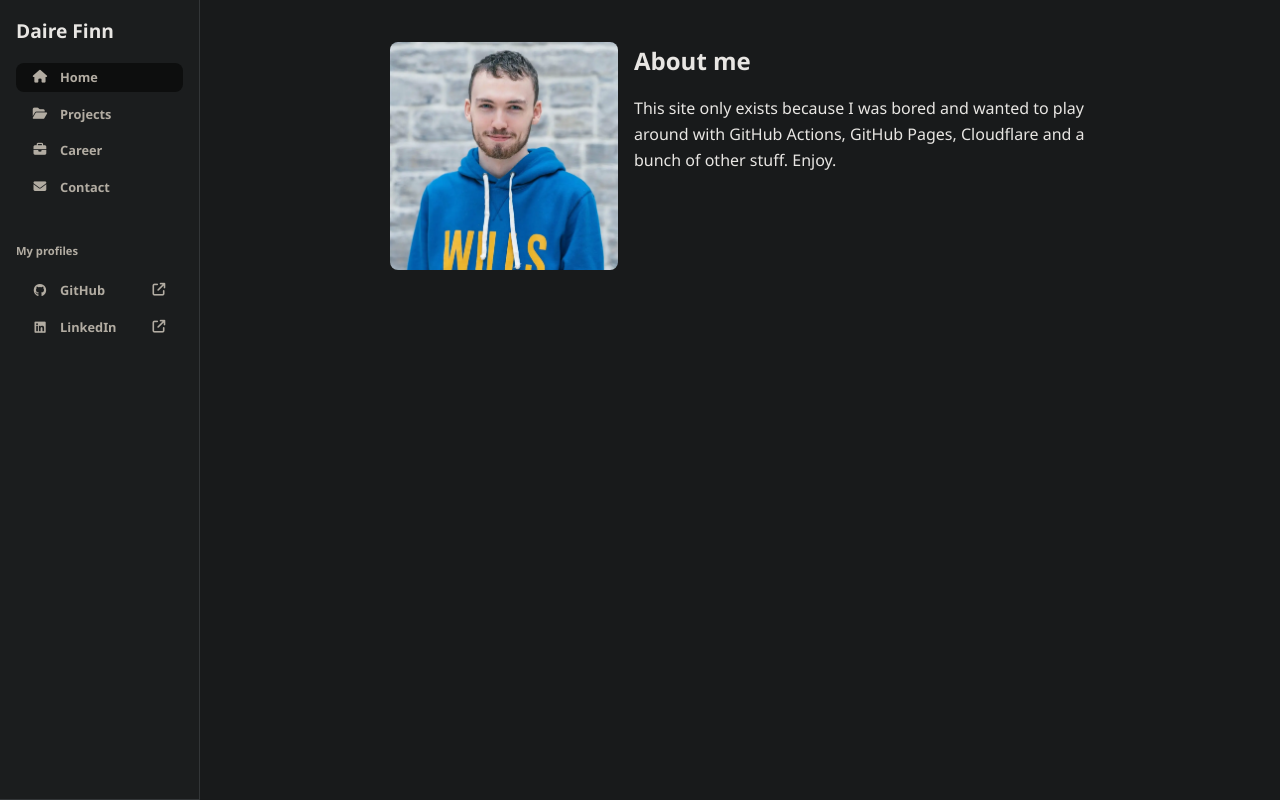
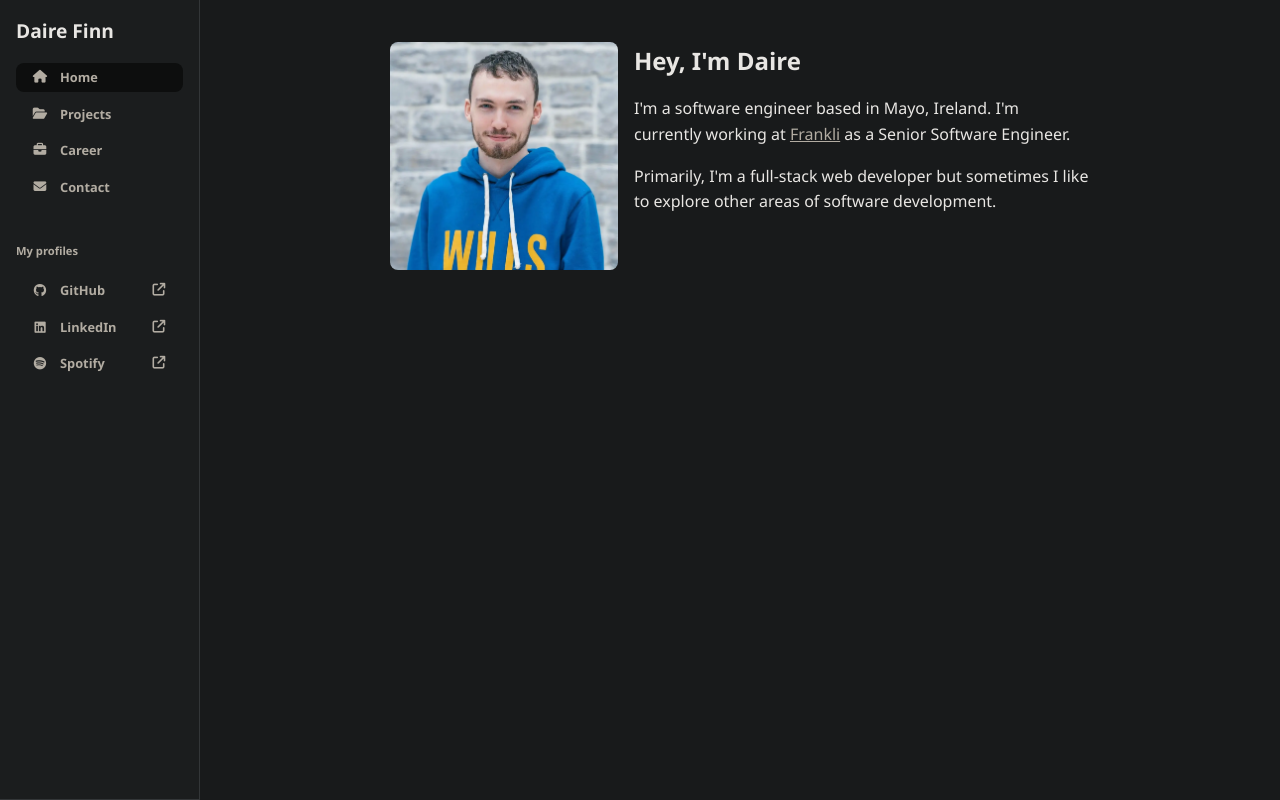
Before and after one commit to dairefinn/dairefinn.github.io, an Angular app: page /home in a window 1280 px wide. Built offline with nearby package versions, Linux system fonts and the light colour scheme.

Commit message:
Sidebar components and homepage intro

```diff
--- /dev/null
+++ b/src/app/components/sidebar-link/sidebar-link.component.html
@@ -0,0 +1,22 @@
+@if (sidebarItem) {
+    <li>
+        @if (sidebarItem.isExternal) {
+            <a [href]="sidebarItem.route" target="_blank">
+                <ng-container *ngTemplateOutlet="linkInnerContent"></ng-container>
+            </a>
+        }
+        @else {
+            <a [routerLink]="sidebarItem.route" routerLinkActive="active">
+                <ng-container *ngTemplateOutlet="linkInnerContent"></ng-container>
+            </a>
+        }
+
+        <ng-template #linkInnerContent>
+            <span [ngClass]="sidebarItem.icon"></span>
+            <span class="navigation-link-title">{{ sidebarItem.title }}</span>
+            @if (sidebarItem.isExternal) {
+                <span class="fa fa-fw fa-arrow-up-right-from-square"></span>
+            }
+        </ng-template>
+    </li>
+}
--- /dev/null
+++ b/src/app/components/sidebar-link/sidebar-link.component.scss
@@ -0,0 +1,31 @@
+@use 'theme';
+
+li {
+    list-style-type: none;
+    margin-bottom: 8px;
+    cursor: pointer;
+
+    a {
+        font-size: .8rem;
+        padding: 8px 16px;
+        border-radius: 8px;
+        text-decoration: none;
+        font-weight: 600;
+        display: grid;
+        grid-template-columns: auto 1fr auto;
+        gap: .75rem;
+        align-items: center;
+
+        &:hover {
+            background-color: theme.$gray-300;
+        }
+
+        &.active {
+            background-color: theme.$gray-600;
+        }
+
+        & > .navigation-link-title {
+            line-height: .8rem;
+        }
+    }
+}
--- a/src/app/components/sidebar/sidebar.component.html
+++ b/src/app/components/sidebar/sidebar.component.html
@@ -6,12 +6,7 @@
     <div class="area-navigation">
         <ul class="area-internal-links">
             @for (sidebarItem of internalLinks; track sidebarItem) {
-                <li>
-                    <a [routerLink]="sidebarItem.route" routerLinkActive="active">
-                        <span [ngClass]="sidebarItem.icon"></span>
-                        <span class="navigation-link-title">{{ sidebarItem.title }}</span>
-                    </a>
-                </li>
+                <app-sidebar-link [sidebarItem]="sidebarItem"></app-sidebar-link>
             }
         </ul>
 
@@ -19,15 +14,7 @@
 
         <ul class="area-external-links">
             @for (sidebarItem of externalLinks; track sidebarItem) {
-                <li>
-                    <a [href]="sidebarItem.route" target="_blank">
-                        <span [ngClass]="sidebarItem.icon"></span>
-                        <span class="navigation-link-title">{{ sidebarItem.title }}</span>
-                        @if (sidebarItem.isExternal) {
-                            <span class="fa fa-fw fa-arrow-up-right-from-square"></span>
-                        }
-                    </a>
-                </li>
+                <app-sidebar-link [sidebarItem]="sidebarItem"></app-sidebar-link>
             }
         </ul>
     </div>
--- a/src/app/components/sidebar/sidebar.component.scss
+++ b/src/app/components/sidebar/sidebar.component.scss
@@ -34,43 +34,7 @@
         margin: 0;
         padding: 0;
         flex-wrap: wrap;
-
-        li {
-            list-style-type: none;
-            margin-bottom: 8px;
-            cursor: pointer;
-
-            a {
-                font-size: .8rem;
-                padding: 8px 16px;
-                border-radius: 8px;
-                text-decoration: none;
-                font-weight: 600;
-                display: grid;
-                grid-template-columns: auto 1fr auto;
-                gap: .75rem;
-                align-items: center;
-
-                &:hover {
-                    background-color: theme.$gray-300;
-                }
-
-                &.active {
-                    background-color: theme.$gray-600;
-                }
-
-                & > .navigation-link-title {
-                    line-height: .8rem;
-                }
-            }
-        }
-
-        &.area-external-links {
-            li {
-                a {
-                }
-            }
-        }
+        user-select: none;
     }
 
     @include breakpoints.md {
--- a/src/app/components/sidebar/sidebar.component.ts
+++ b/src/app/components/sidebar/sidebar.component.ts
@@ -1,20 +1,13 @@
 import { CommonModule } from '@angular/common';
 import { Component } from '@angular/core';
-import { RouterModule } from '@angular/router';
-
-interface SidebarLinkItem {
-  title: string;
-  icon: string;
-  route: string;
-  isExternal?: boolean;
-}
+import { SidebarLinkComponent, SidebarLinkItem } from '../sidebar-link/sidebar-link.component';
 
 @Component({
   selector: 'app-sidebar',
   standalone: true,
   imports: [
-    RouterModule,
-    CommonModule
+    CommonModule,
+    SidebarLinkComponent
   ],
   templateUrl: './sidebar.component.html',
   styleUrl: './sidebar.component.scss'
@@ -32,6 +25,12 @@ export class SidebarComponent {
       title: 'LinkedIn',
       icon: 'fa-brands fa-fw fa-linkedin',
       route: 'https://www.linkedin.com/in/daire-finn-44b883263/',
+      isExternal: true
+    },
+    {
+      title: 'Spotify',
+      icon: 'fa-brands fa-fw fa-spotify',
+      route: 'https://open.spotify.com/user/dman355/',
       isExternal: true
     }
   ];
--- a/src/app/pages/homepage/homepage.component.html
+++ b/src/app/pages/homepage/homepage.component.html
@@ -3,9 +3,12 @@
     <img src="assets/images/headshot.webp" alt="Headshot of me" class="img-rounded headshot" />
 
     <div class="main-description">
-      <h1>About me</h1>
+      <h1>Hey, I'm Daire</h1>
       <p>
-        This site only exists because I was bored and wanted to play around with GitHub Actions, GitHub Pages, Cloudflare and a bunch of other stuff. Enjoy.
+        I'm a software engineer based in Mayo, Ireland. I'm currently working at <a href="https://www.getfrankli.com" target="_blank">Frankli</a> as a Senior Software Engineer.
+      </p>
+      <p>
+        Primarily, I'm a full-stack web developer but sometimes I like to explore other areas of software development.
       </p>
     </div>
   </div>
```
Also changed, not shown: src/app/components/sidebar-link/sidebar-link.component.ts (added, +26 -0 lines), 1 other file (tests, documents, lock files or other folders).
